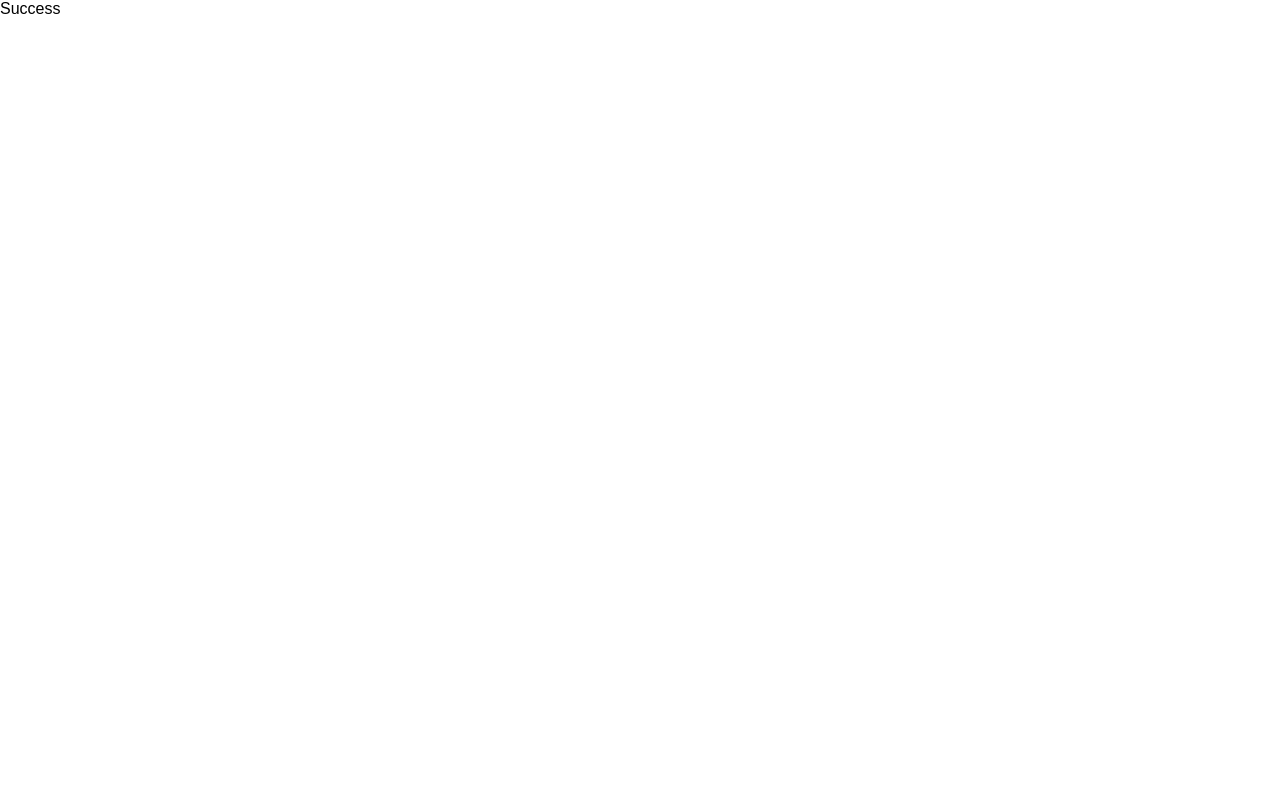
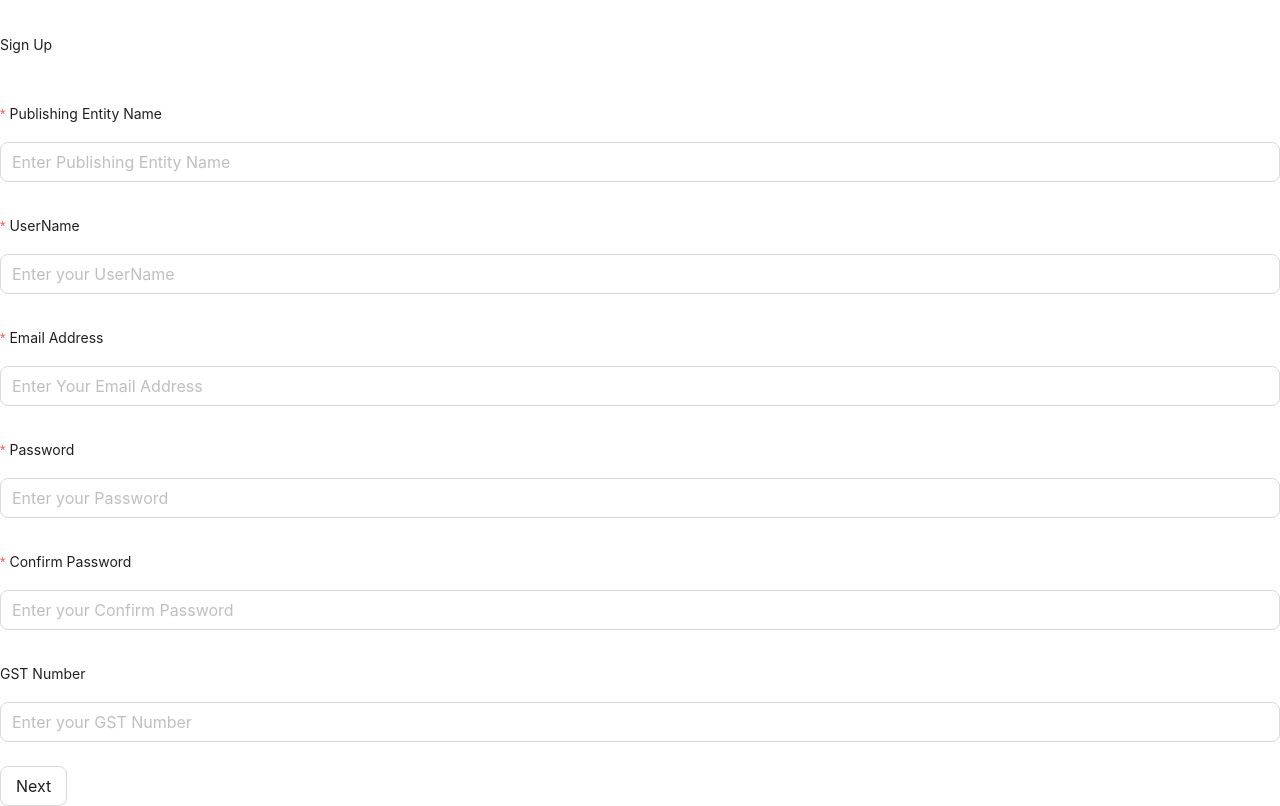
Before and after one commit to support-kaaylabs/columbus-publisher-web, a React (Create React App) app: page /signup in a window 1280 px wide. Built offline with nearby package versions, Linux system fonts and the light colour scheme.

Commit message:
signup ui

```diff
--- a/src/App.tsx
+++ b/src/App.tsx
@@ -21,6 +21,7 @@ import { BrowserRouter, Routes, Route } from 'react-router-dom';
 import './App.scss';
 import LoginPage from './components/loginPage';
 import Signup from './components/loginPage/signup';
+import ForgotPassword from './components/loginPage/ForgotPassword';
 
 const App: FC = () => {
   // const locate = window.location.href;
@@ -359,8 +360,9 @@ const App: FC = () => {
       <Route path=":dashboard" element={<Dashboard />} />
       <Route path="myProfile" element={<UserProfile />} />
     </Route> */}
-        <Route path="/" element={<LoginPage />} />
+        <Route path="/" element={<LoginPage signupValidate={false}/>} />
         <Route path="/signup" element={<Signup />} />
+        <Route path="/forgot-password" element={<ForgotPassword />} />
       </Routes>
     </BrowserRouter>
   );
--- /dev/null
+++ b/src/components/loginPage/ForgotPassword.tsx
@@ -0,0 +1,11 @@
+import React, { type FC } from 'react';
+
+const ForgotPassword: FC = () => {
+  return (
+    <div>
+      Forgot Password
+    </div>
+  );
+};
+
+export default ForgotPassword;
--- a/src/components/loginPage/index.scss
+++ b/src/components/loginPage/index.scss
@@ -42,12 +42,20 @@
       flex-direction: column;
       justify-content: center;
       margin: auto;
-      margin-top: 18%;
 
       .ant-form-item {
         margin-bottom: 0px;
       }
 
+      .form-sign-up {
+        margin-top: 20px;
+        p {
+          font-size: 24px;
+          color: #C20155;
+          font-weight: 600;
+          opacity: 0.8;
+        }
+      }
       .form-sign-in {
         p {
           font-size: 24px;
@@ -138,6 +146,49 @@
         font-weight: 700;
         cursor: pointer;
       }
+
+      .form-item-signup {
+        label {
+          font-size: 14px;
+          color: #222222;
+          font-weight: 600;
+          opacity: 0.7;
+        }
+
+        input {
+          font-size: 14px;
+          color: #222222;
+          font-weight: 600;
+          opacity: 0.7;
+          background: #F2F2F2;
+          border-radius: 5px;
+        }
+      }
+      .prev-button-div {
+        display: flex;
+        flex-direction: row;
+      }
+
+      .next-button {
+        width: 150px;
+        font-size: 13px;
+        background-color: #C20155;
+        color: white;
+        font-weight: 700;
+        margin-left: 250px;
+        cursor: pointer;
+      }
+
+      .prev-button {
+        width: 150px;
+        font-size: 13px;
+        background-color: #C20155;
+        color: white;
+        font-weight: 700;
+        margin-right: 3px;
+        cursor: pointer;
+      }
+
     }
   }
 }
--- a/src/components/loginPage/index.tsx
+++ b/src/components/loginPage/index.tsx
@@ -1,10 +1,29 @@
-import React, { type FC } from 'react';
+import React, { useState, type FC } from 'react';
 import { Row, Col } from 'antd';
 import './index.scss';
 import Logo from '../columbusImages/logo.svg';
 import Signin from './signin';
+import Signup from './signup';
+import ForgotPassword from './ForgotPassword';
+interface Props{
+  signupValidate: boolean;
+}
 
-const LoginPage: FC = () => {
+const LoginPage: FC<Props> = ({signupValidate}) => {
+  console.log(signupValidate,'signup validate');
+  const [signup, setsignUp] = useState(false);
+  const [forgot, setForgot] = useState(false);
+
+  const signupPageValidation = (e: any) => {
+    setsignUp(e);
+  };
+
+  const forgotPageValidation = (e: any) => {
+    setForgot(e);
+  };
+
+  console.log(signup,'signnnnuupp');
+  console.log(forgot, 'forrrrgot');
   return (
     <Row className='login'>
       <Col span={12} className='login-left'>
@@ -17,7 +36,18 @@ const LoginPage: FC = () => {
         </div>
       </Col>
       <Col span={12} className='login-right'>
-        <Signin />
+        {signup &&
+        <Signup/>
+        }
+        {forgot &&
+        <ForgotPassword />
+        }
+        {!signupValidate && !signup && !forgot &&
+         <Signin
+           signupPageValidation={signupPageValidation}
+           forgotPageValidation={forgotPageValidation}/>
+        }
+
       </Col>
     </Row>
   );
--- a/src/components/loginPage/signin.tsx
+++ b/src/components/loginPage/signin.tsx
@@ -3,13 +3,25 @@ import { Button, Form, Input } from 'antd';
 import { useNavigate } from 'react-router-dom';
 import { authenticate } from '../../shared/urlHelper';
 import { errorNotification } from '../../shared/globalVariables';
-
-
-const Signin: FC = () => {
+interface signinProps {
+  signupPageValidation: any;
+  forgotPageValidation: any;
+}
+const Signin: FC<signinProps> = ({signupPageValidation, forgotPageValidation}) => {
   const navigate = useNavigate();
   const [emailId, setEmail] = useState('');
   const [password, setPassword] = useState('');
+  const signupClick = () => {
+    console.log('hfgf');
+    signupPageValidation(true);
+  };
 
+  const forgotClick = () => {
+    forgotPageValidation(true);
+  };
+
+  console.log(signupPageValidation,'tttttttttt');
+  console.log(forgotPageValidation, 'forrororor');
   const handleSubmit = () => {
     const params = {
       emailId,
@@ -59,6 +71,7 @@ const Signin: FC = () => {
       onFinish={handleSubmit}
       size={'large'}
       className='form'
+      style={{marginTop: '18%'}}
     >
       <Form.Item className='form-sign-in'>
         <p>Sign in</p>
@@ -92,7 +105,7 @@ const Signin: FC = () => {
       </Form.Item>
 
       <Form.Item>
-        <a className="form-forgot" href="">
+        <a className="form-forgot" onClick={forgotClick}>
           Forgot password
         </a>
         <Button
@@ -102,7 +115,7 @@ const Signin: FC = () => {
           block>
           Sign In
         </Button>
-        <p className='form-account'>Don&apos;t have an account? <span className='form-signup'>Sign Up</span></p>
+        <p className='form-account'>Don&apos;t have an account? <span className='form-signup' onClick={signupClick}>Sign Up</span></p>
       </Form.Item>
     </Form>
   );
--- a/src/components/loginPage/signup.tsx
+++ b/src/components/loginPage/signup.tsx
@@ -1,10 +1,157 @@
-import React, { type FC } from 'react';
+import React, { useState, type FC } from 'react';
+import { Form, Input, Button, Steps } from 'antd';
+const Signup: FC = () => {
+  const [current, setCurrent] = useState(0);
 
-const Signup: FC = () => {
+  const onNextClick = () => {
+    if (current <= 1) {
+      setCurrent(current + 1);
+    }
+  };
+
+  const prev = () => {
+    setCurrent(current - 1);
+  };
+
   return (
-    <div>
-      Success
-    </div>
+    <Form
+      name='basic'
+      size={'large'}
+      className='form'
+      layout="vertical"
+    >
+      <Form.Item className='form-sign-up' style={{ marginTop: '20px' }}>
+        <div>
+          <p>Sign Up</p>
+        </div>
+      </Form.Item>
+      {current === 0 &&
+        <div>
+          <Form.Item
+            className='form-item-signup'
+            label='Publishing Entity Name'
+            required
+            colon={false}
+            rules={[{ required: true, message: 'Please Enter Publishing Entity Name!' }]}>
+            <Input
+              type='text'
+              placeholder='Enter Publishing Entity Name' />
+          </Form.Item>
+          <Form.Item
+            className='form-item-signup'
+            label='UserName'
+            required
+            colon={false}
+            rules={[{ required: true, message: 'Please Enter UserName!' }]}>
+            <Input
+              type='text'
+              placeholder='Enter your UserName' />
+          </Form.Item>
+          <Form.Item
+            className='form-item-signup'
+            label='Email Address'
+            required
+            colon={false}
+            rules={[{ required: true, message: 'Please Enter Your Email Address!' }]}>
+            <Input
+              type='email'
+              placeholder='Enter Your Email Address' />
+          </Form.Item>
+          <Form.Item
+            className='form-item-signup'
+            label='Password '
+            required
+            colon={false}
+            rules={[{ required: true, message: 'Please Enter Password !' }]}>
+            <Input
+              type='password'
+              placeholder='Enter your Password ' />
+          </Form.Item>
+          <Form.Item
+            className='form-item-signup'
+            label='Confirm Password'
+            required
+            colon={false}
+            rules={[{ required: true, message: 'Please Enter Confirm Password!' }]}>
+            <Input
+              type='password'
+              placeholder='Enter your Confirm Password' />
+          </Form.Item>
+          <Form.Item
+            className='form-item-signup'
+            label='GST Number'
+            colon={false}
+            rules={[{ required: true, message: 'Please Enter GST Number!' }]}>
+            <Input
+              type='text'
+              placeholder='Enter your GST Number' />
+          </Form.Item>
+        </div>
+      }
+      {current === 1 &&
+        <div>
+          <Form.Item
+            className='form-item-signup'
+            label='Phone Number'
+            required
+            colon={false}
+            rules={[{ required: true, message: 'Please Enter Phone Number!' }]}>
+            <Input
+              type='text'
+              placeholder='Enter Phone Number' />
+          </Form.Item>
+          <Form.Item
+            className='form-item-signup'
+            label='Region'
+            required
+            colon={false}
+            rules={[{ required: true, message: 'Please Enter Region!' }]}>
+            <Input
+              type='text'
+              placeholder='Enter Region' />
+          </Form.Item>
+          <Form.Item
+            className='form-item-signup'
+            label='State/Province'
+            required
+            colon={false}
+            rules={[{ required: true, message: 'Please Enter State/Province!' }]}>
+            <Input
+              type='text'
+              placeholder='Enter State/Province' />
+          </Form.Item>
+          <Form.Item
+            className='form-item-signup'
+            label='City/County'
+            required
+            colon={false}
+            rules={[{ required: true, message: 'Please Enter City/County!' }]}>
+            <Input
+              type='text'
+              placeholder='Enter City/County' />
+          </Form.Item>
+          <Form.Item
+            className='form-item-signup'
+            label='Zip code'
+            required
+            colon={false}
+            rules={[{ required: true, message: 'Please Enter Zip code!' }]}>
+            <Input
+              type='text'
+              placeholder='Enter Zip code' />
+          </Form.Item>
+        </div>
+      }
+      <div className='prev-button-div' style={{ marginTop: '20px'}}>
+        <Button className='next-button' onClick={onNextClick}>Next</Button>
+        {current > 0 && (
+          <Button className='prev-button' onClick={() => prev()}>
+            Previous
+          </Button>
+        )}
+        <Steps current={current} />
+      </div>
+    </Form>
   );
 };
 
```
